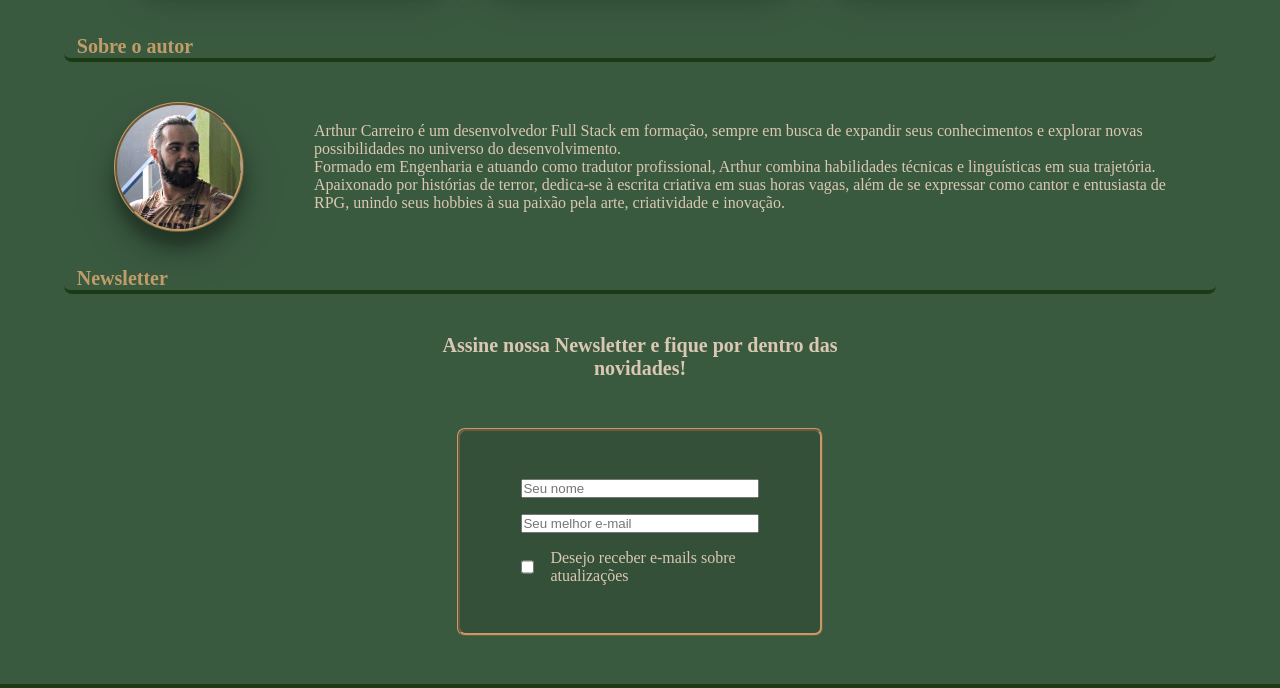
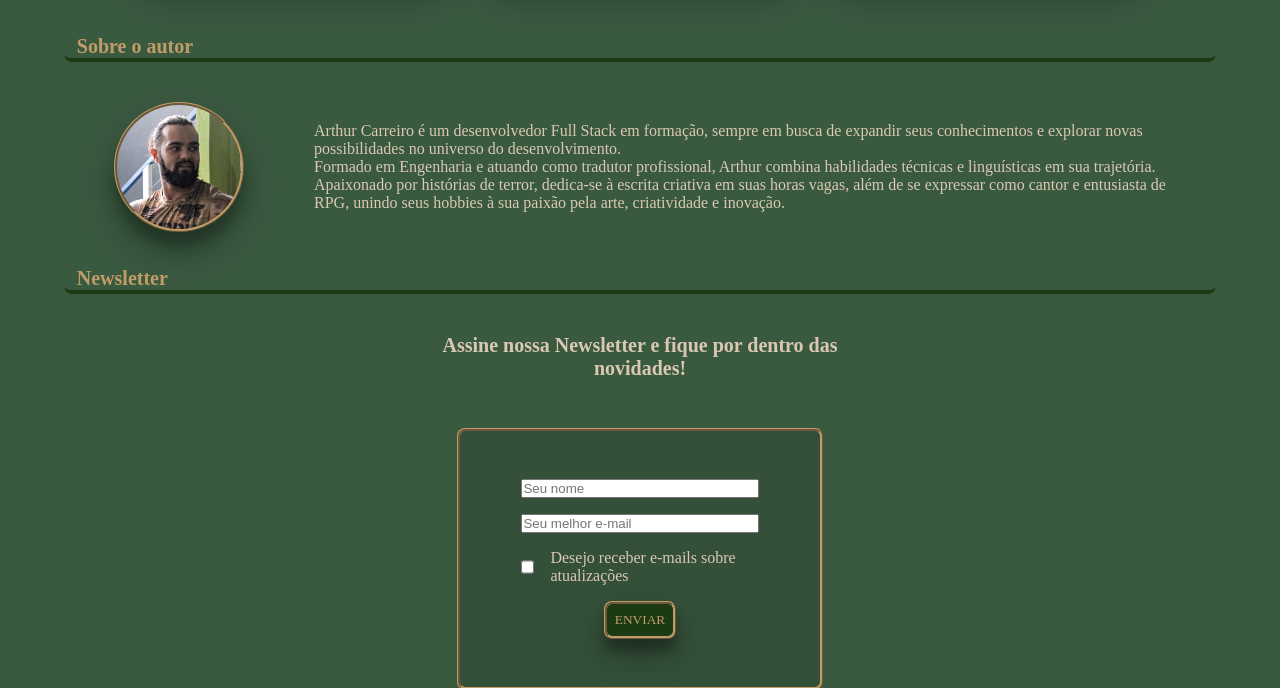
Before and after one commit to arcarreiro/serratec_frontend, a plain HTML site: page trabalho_final/index.html in a window 1280 px wide. Shown: the part 852-1540 px from the top of the page. Drawn offline with Linux system fonts and the light colour scheme; a web font is replaced by a local one.

Commit message:
Adição do botão enviar

```diff
--- a/trabalho_final/index.html
+++ b/trabalho_final/index.html
@@ -101,6 +101,7 @@
                         <input type="checkbox" name="aceito">
                         <label for="aceito">Desejo receber e-mails sobre atualizações</label>
                     </div>
+                    <button class="enviar">ENVIAR</button>
                 </form>
             </div>
             <footer class="rodape">
--- a/trabalho_final/styles.css
+++ b/trabalho_final/styles.css
@@ -214,7 +214,9 @@ body{
     width: fit-content;
     margin: 3rem;
     display: flex;
+    flex-direction: column;
     justify-content: center;
+    align-items: center;
     padding-right: 2rem;
     padding-left: 2rem;
     border-color: var(--fonte-banner);
@@ -239,6 +241,31 @@ body{
     flex-direction: row;
     gap: 1rem;
 }
+
+.enviar {
+    width: fit-content;
+    cursor: pointer;
+    padding: 0.5rem;
+    align-self: center;
+    border-color: var(--fonte-banner);
+    border-style: ridge;
+    border-width: 3px;
+    border-radius: 8px;
+    background-color: var(--fundo-banner);
+    font-family: "Eagle Lake", serif;
+    color: var(--fonte-banner);
+    box-shadow: rgba(0, 0, 0, 0.3) 0px 15px 30px, rgba(0, 0, 0, 0.22) 0px 12px 10px;
+}
+
+.enviar:hover{
+    background-color:var(--fundo-site);
+}
+
+.enviar:active {
+    transform: translateY(2px);
+    box-shadow: rgba(0, 0, 0, 0.3) 0px 8px 19px, rgba(0, 0, 0, 0.22) 0px 7px 6px;
+}
+
 
 .rodape {
     width: 100%;
```
